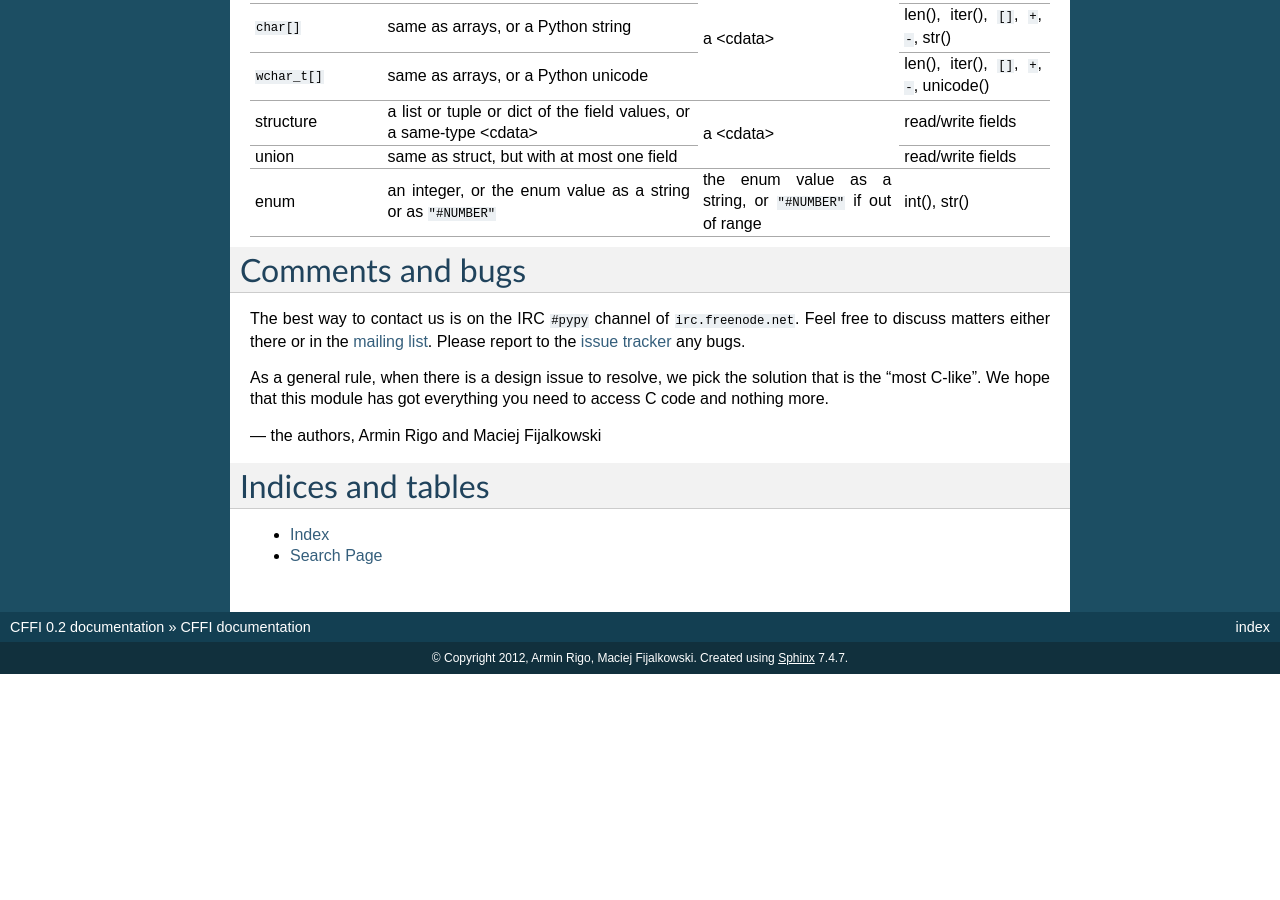
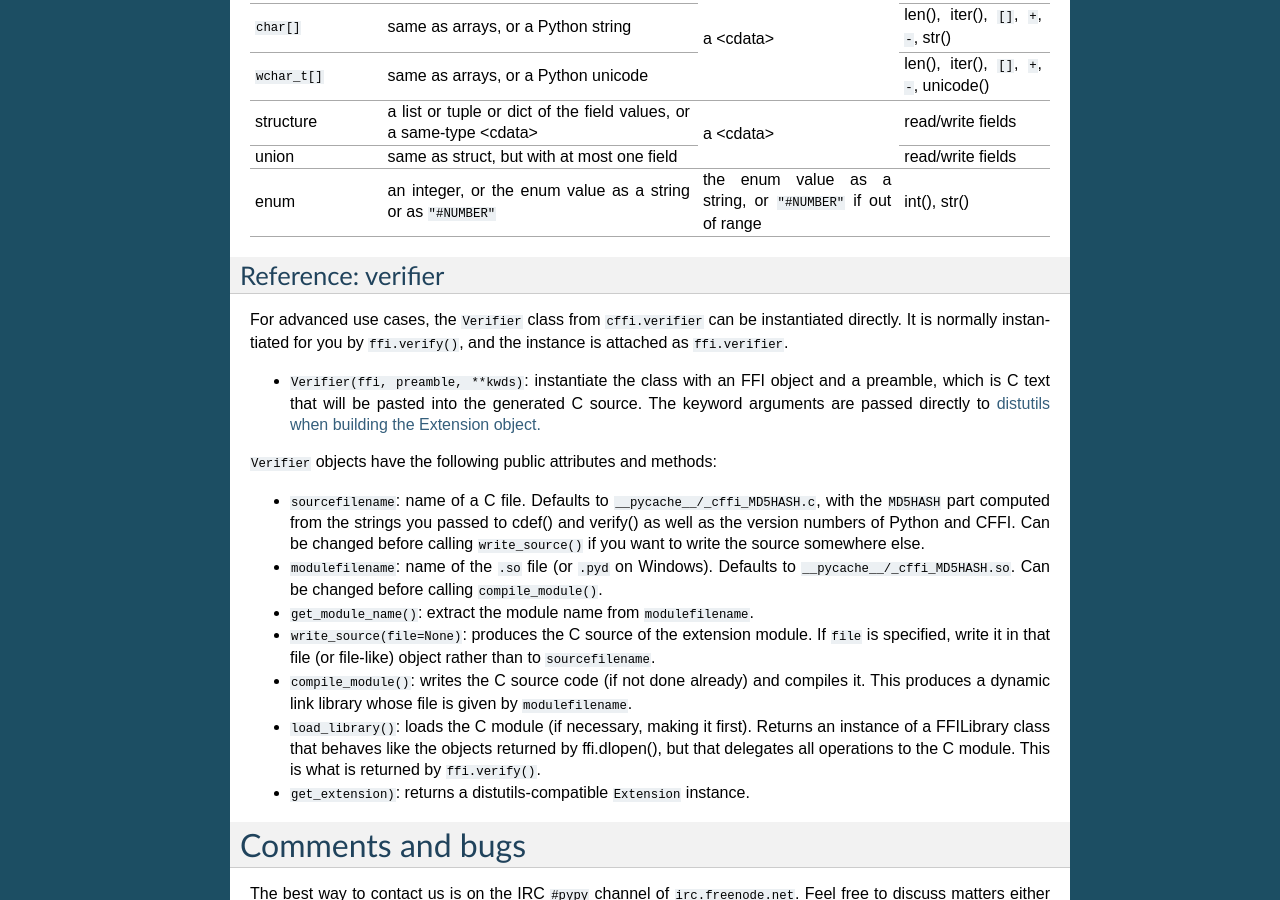
Before and after one commit to tharvik/cffi, a Sphinx documentation site: the page built from doc/source/index.rst, in a window 1280 px wide and 900 px high, scrolled down 11578 px. Built offline with Sphinx 7.4.7, drawn with Linux system fonts in a browser that asks for light colours; before the commit the page ends 12252 px from its top, so only the background shows below that; some of the changed text lies outside the part shown.

Commit message:
Document cffi.verifier.Verifier.

```diff
--- a/doc/source/index.rst
+++ b/doc/source/index.rst
@@ -271,7 +271,8 @@ Example::
   setup(...
         ext_modules=[yourmodule.ffi.verifier.get_extension()])
 
-XXX add a more complete reference of ``ffi.verifier``
+Usually that's all you need, but see the `Reference: verifier`_ section
+for more details about the ``verifier`` object.
 
 
 
@@ -849,6 +850,50 @@ allowed.
 +---------------+------------------------+------------------+----------------+
 
 
+Reference: verifier
+-------------------
+
+For advanced use cases, the ``Verifier`` class from ``cffi.verifier``
+can be instantiated directly.  It is normally instantiated for you by
+``ffi.verify()``, and the instance is attached as ``ffi.verifier``.
+
+- ``Verifier(ffi, preamble, **kwds)``: instantiate the class with an
+  FFI object and a preamble, which is C text that will be pasted into
+  the generated C source.  The keyword arguments are passed directly
+  to `distutils when building the Extension object.`__
+
+.. __: http://docs.python.org/distutils/setupscript.html#describing-extension-module
+
+``Verifier`` objects have the following public attributes and methods:
+
+- ``sourcefilename``: name of a C file.  Defaults to
+  ``__pycache__/_cffi_MD5HASH.c``, with the ``MD5HASH`` part computed
+  from the strings you passed to cdef() and verify() as well as the
+  version numbers of Python and CFFI.  Can be changed before calling
+  ``write_source()`` if you want to write the source somewhere else.
+
+- ``modulefilename``: name of the ``.so`` file (or ``.pyd`` on Windows).
+  Defaults to ``__pycache__/_cffi_MD5HASH.so``.  Can be changed before
+  calling ``compile_module()``.
+
+- ``get_module_name()``: extract the module name from ``modulefilename``.
+
+- ``write_source(file=None)``: produces the C source of the extension
+  module.  If ``file`` is specified, write it in that file (or file-like)
+  object rather than to ``sourcefilename``.
+
+- ``compile_module()``: writes the C source code (if not done already)
+  and compiles it.  This produces a dynamic link library whose file is
+  given by ``modulefilename``.
+
+- ``load_library()``: loads the C module (if necessary, making it
+  first).  Returns an instance of a FFILibrary class that behaves like
+  the objects returned by ffi.dlopen(), but that delegates all
+  operations to the C module.  This is what is returned by
+  ``ffi.verify()``.
+
+- ``get_extension)``: returns a distutils-compatible ``Extension`` instance.
+
 
 Comments and bugs
 =================
```
